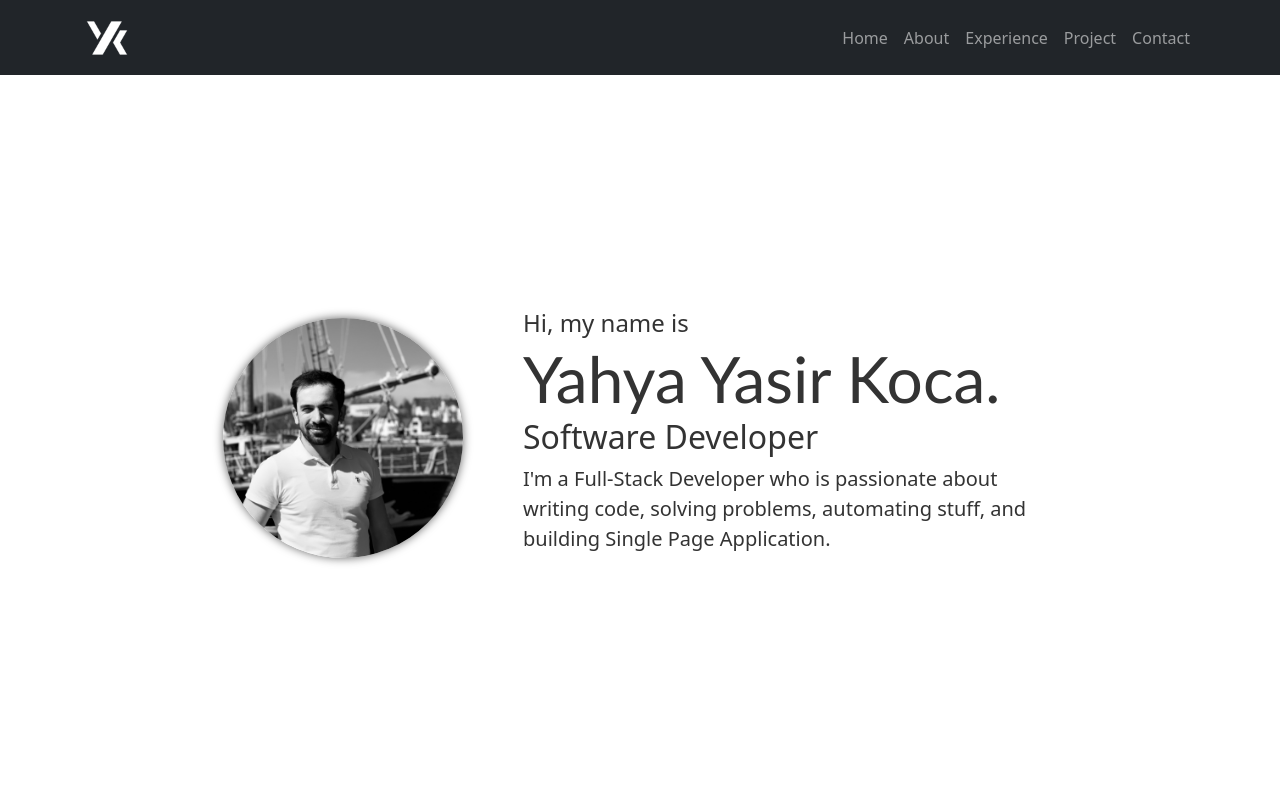
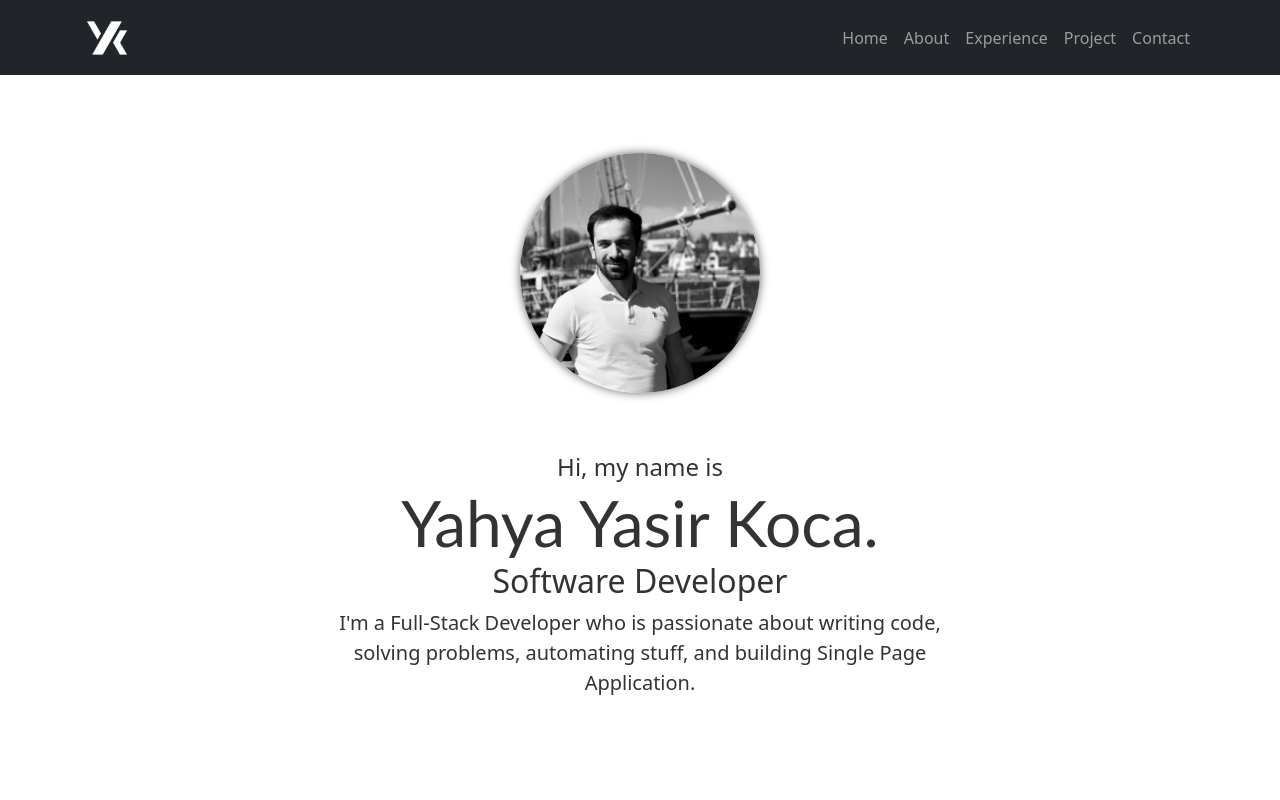
Before and after one commit to yykoca/yykoca.github.io, a React (Create React App) app: page / in a window 1280 px wide. Shown: the top 800 px of the page. Built offline with nearby package versions, Linux system fonts and the light colour scheme.

Commit message:
Fix layout for small devices

```diff
--- a/src/App.css
+++ b/src/App.css
@@ -46,6 +46,7 @@ nav {
 #home {
   margin-top: 75px;
   height: calc(100vh - 75px);
+  max-width: 700px;
 }
 
 #about {
--- a/src/pages/Home.jsx
+++ b/src/pages/Home.jsx
@@ -3,13 +3,13 @@ import { Container, Row, Col, Image } from 'react-bootstrap';
 
 function Home({ scrollPosition }) {
     return (
-        <Container id="home" className="d-flex flex-row align-items-center justify-content-center">
+        <Container id="home" className="d-flex flex-column align-items-center justify-content-center py-5">
             <Row>
                 <Col>
                     <Image className={(scrollPosition === 0) && "downEffect"} src="./images/yykoca.jpg" roundedCircle width="240" height="240" />
                 </Col>
             </Row>
-            <Row className='w-50 ms-5'>
+            <Row className='p-2 mt-5 text-center'>
                 <Col xs className={(scrollPosition === 0) ? "upEffect" : ""} >
                     <span className='fs-4'>Hi, my name is</span>
                     <h1 className="mb-0 display-3">Yahya Yasir Koca.</h1>
```
